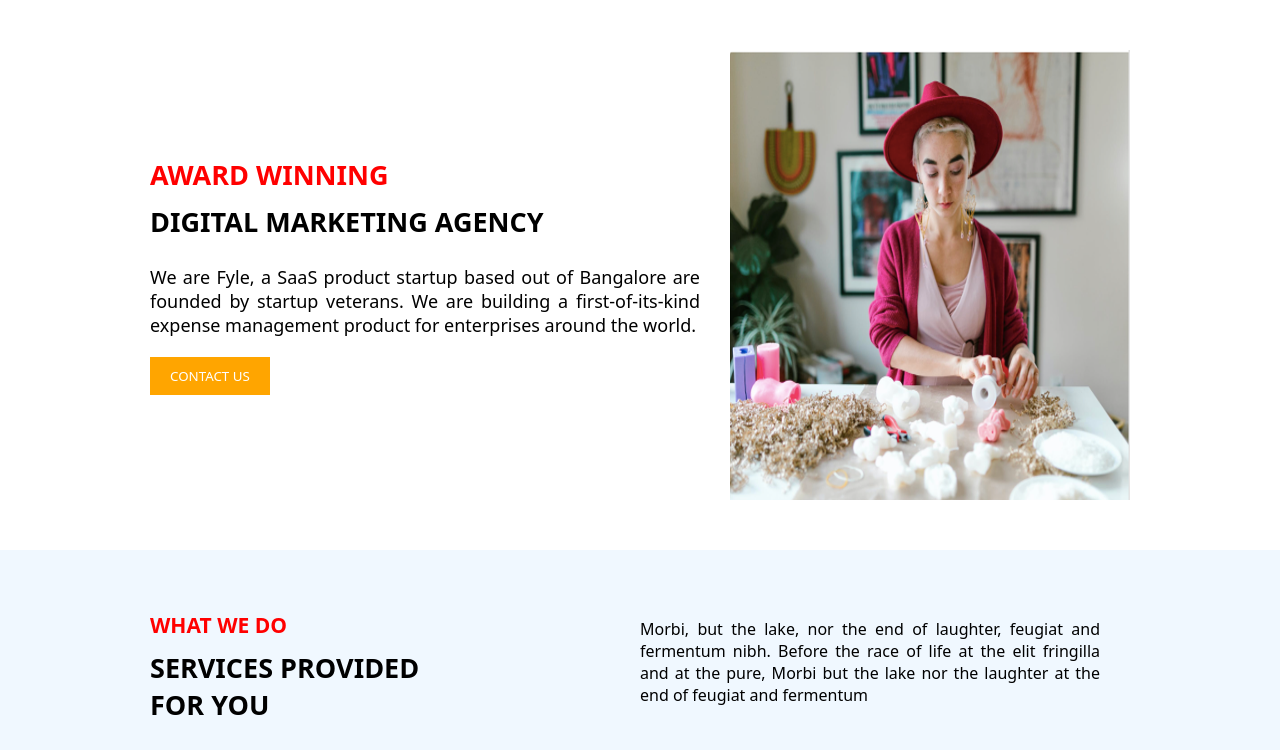
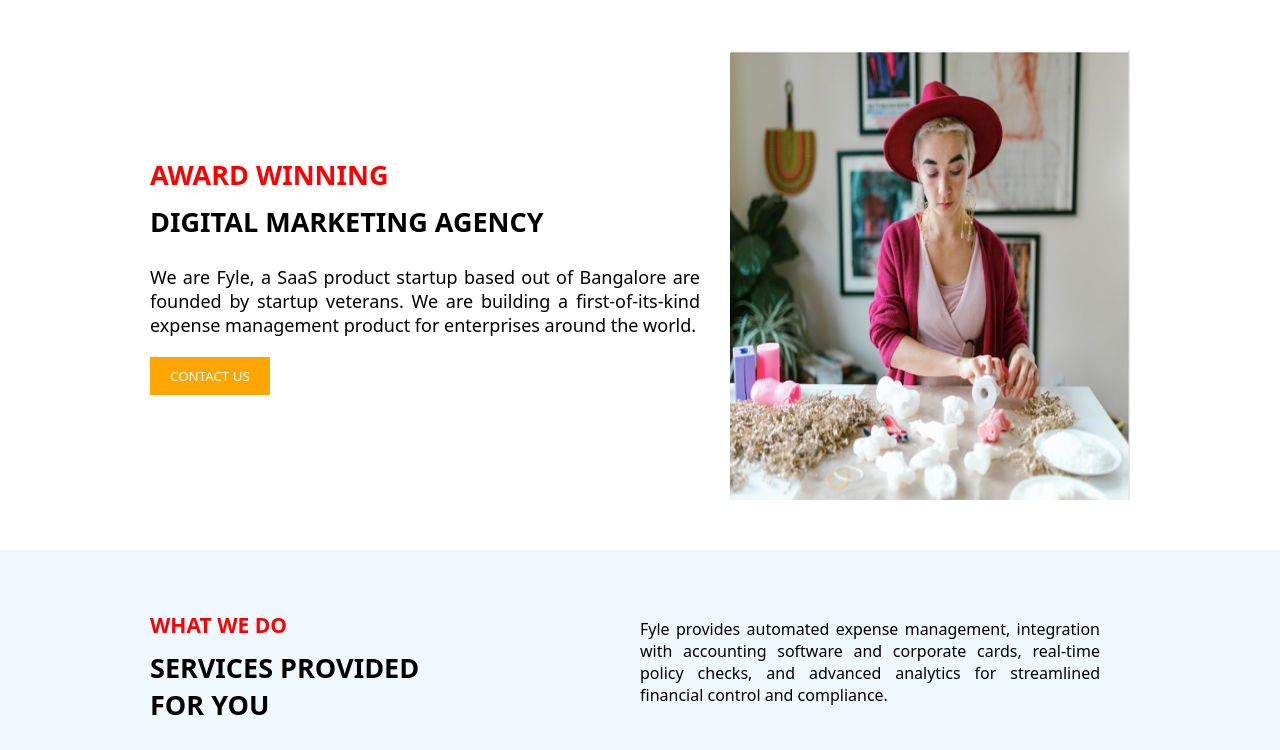
Before and after one commit to Srujanakongoti/fyle_web, a plain HTML site: page index.html in a window 1280 px wide. Shown: the top 750 px of the page. Drawn offline with Linux system fonts and the light colour scheme.

Commit message:
Update index.html

```diff
--- a/index.html
+++ b/index.html
@@ -65,10 +65,7 @@
         </div>
         <div class="text">
           <p>
-            Morbi, but the lake, nor the end of laughter, feugiat and fermentum
-            nibh. Before the race of life at the elit fringilla and at the pure,
-            Morbi but the lake nor the laughter at the end of feugiat and
-            fermentum
+            Fyle provides automated expense management, integration with accounting software and corporate cards, real-time policy checks, and advanced analytics for streamlined financial control and compliance.
           </p>
         </div>
       </div>
```
